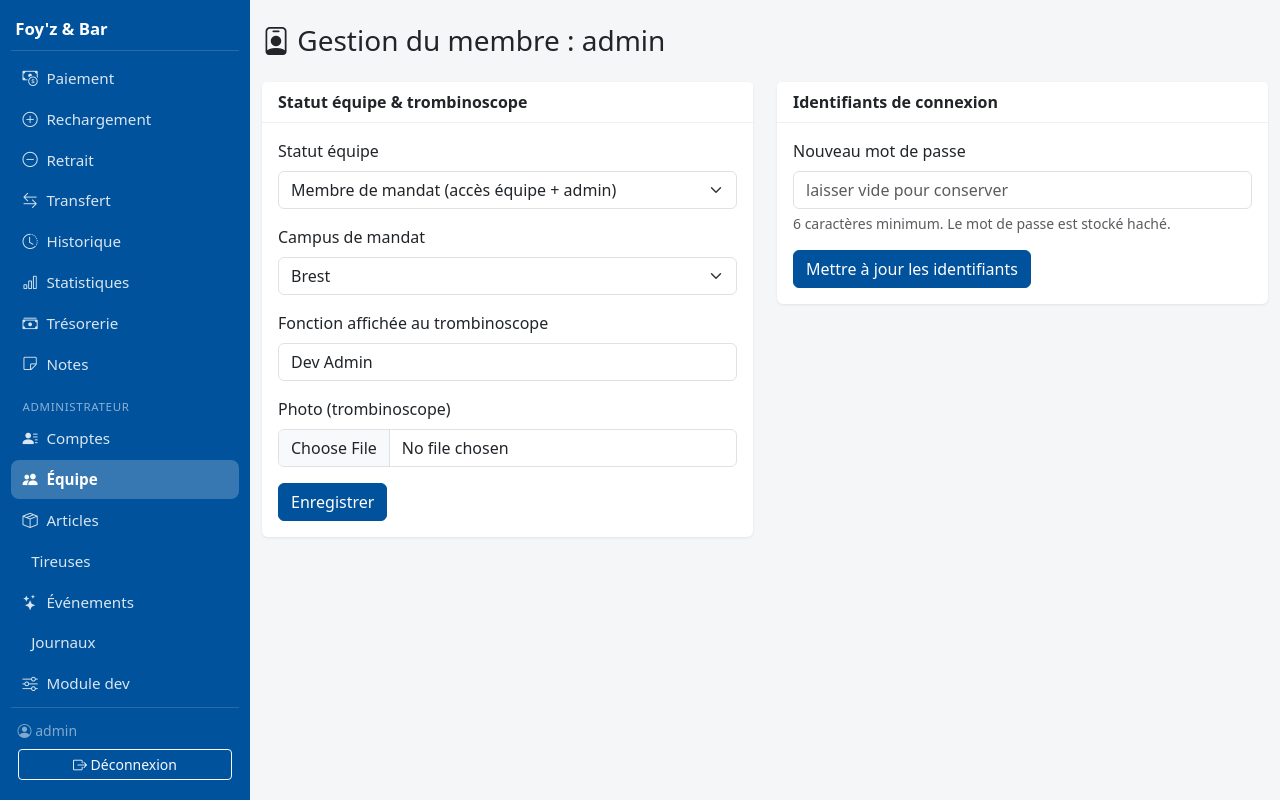
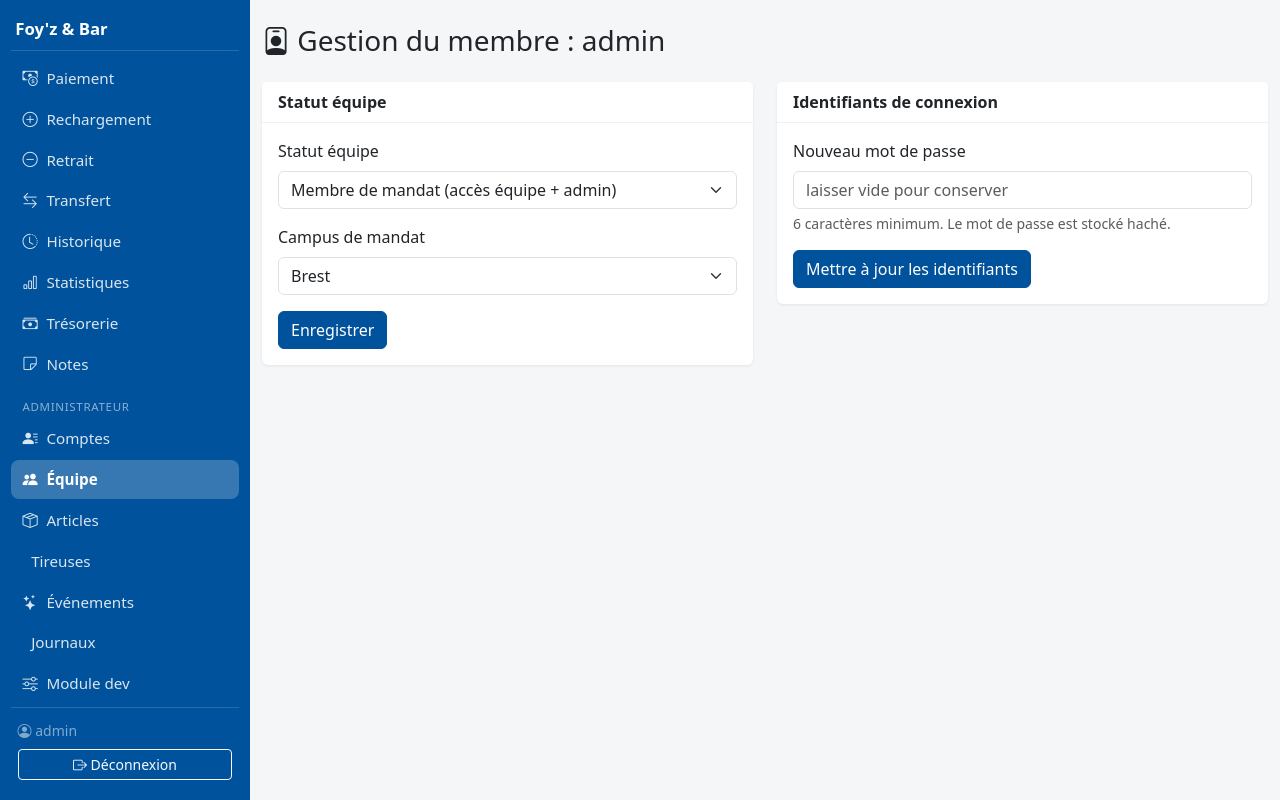
Before and after one commit to pauldebise/plateforme_foyz_bar, a Flask app: page /admin/equipe/1 in a window 1280 px wide. Run offline with Flask 3, Linux system fonts and the light colour scheme; the visitor is signed in with stand-in values (Sample User, id 1).

Commit message:
trombinoscope: suppression complète du système (route publique, templates, champs photo/fonction, CSS, ETL, docs)

```diff
--- a/app/__init__.py
+++ b/app/__init__.py
@@ -19,7 +19,7 @@ def ensure_dev_admin():
     password = current_app.config.get("DEFAULT_ADMIN_PASSWORD", "admin")
     admin = db.session.scalars(select(User).where(func.lower(User.name) == "admin")).first()
     if admin is None:
-        admin = User(name="admin", team_status="mandat", team_campus="brest", team_title="Dev Admin")
+        admin = User(name="admin", team_status="mandat", team_campus="brest")
         db.session.add(admin)
     if not admin.password_hash:
         admin.password_hash = generate_password_hash(password)
--- a/app/models/user.py
+++ b/app/models/user.py
@@ -13,8 +13,6 @@ class User(db.Model):
     password_hash: db.Mapped[str | None] = db.mapped_column(db.String(255), nullable=True)
     team_status: db.Mapped[str | None] = db.mapped_column(db.String(10), nullable=True, default=None)
     team_campus: db.Mapped[str | None] = db.mapped_column(db.String(10), nullable=True, default=None)
-    team_title: db.Mapped[str | None] = db.mapped_column(db.String(120), nullable=True, default=None)
-    photo: db.Mapped[str | None] = db.mapped_column(db.String(255), nullable=True, default=None)
     blacklist: db.Mapped[bool] = db.mapped_column(db.Boolean, default=False)
     blacklist_alcohol: db.Mapped[bool] = db.mapped_column(db.Boolean, default=False)
     created_at: db.Mapped[datetime] = db.mapped_column(db.DateTime, default=utcnow)
--- a/app/routes/admin.py
+++ b/app/routes/admin.py
@@ -136,7 +136,6 @@ def membre(user_id):
             status = ""
         u.team_status = status or None
         u.team_campus = request.form.get("team_campus") if u.team_status else None
-        u.team_title = (request.form.get("team_title") or "").strip() or None
         password = request.form.get("password") or ""
         if password:
             if len(password) < 6:
@@ -145,9 +144,6 @@ def membre(user_id):
             from werkzeug.security import generate_password_hash
 
             u.password_hash = generate_password_hash(password)
-        photo = save_upload(request.files.get("photo"), allowed=(".jpg", ".jpeg", ".png", ".webp"))
-        if photo:
-            u.photo = photo
         db.session.commit()
         flash("Membre mis à jour.", "success")
         return redirect(url_for("admin.membre", user_id=u.id))
@@ -500,7 +496,6 @@ def module_dev():
                 flash("Lien supprimé.", "success")
         db.session.commit()
         return redirect(url_for("admin.module_dev"))
-    members = db.session.scalars(select(User).where(User.team_status == "mandat").order_by(User.name)).unique().all()
     links = db.session.scalars(select(UsefulLink).order_by(UsefulLink.position)).all()
     values = {k: S.get_setting(k) for k in S.DEFAULTS}
-    return render_template("admin/module_dev.html", values=values, members=members, links=links)
+    return render_template("admin/module_dev.html", values=values, links=links)
--- a/app/static/css/app.css
+++ b/app/static/css/app.css
@@ -146,8 +146,6 @@ a, .btn-link { color: var(--primary); }
 .cancelled-row { opacity: .5; text-decoration: line-through; }
 
 .event-poster { width: 100%; height: 210px; object-fit: cover; border-radius: 8px; background: #dde3e9; }
-.trombi-photo { width: 100%; aspect-ratio: 1; object-fit: cover; border-radius: 8px; background: #dde3e9; }
-.trombi-placeholder { width: 100%; aspect-ratio: 1; border-radius: 8px; background: #dde3e9; display: flex; align-items: center; justify-content: center; font-size: 2.4rem; color: #97a3ae; }
 
 .login-hero { max-width: 460px; margin: 3vh auto; }
 
--- a/app/templates/admin/membre.html
+++ b/app/templates/admin/membre.html
@@ -6,9 +6,9 @@
 <div class="row g-4">
   <div class="col-lg-6">
     <div class="card">
-      <div class="card-header">Statut équipe &amp; trombinoscope</div>
+      <div class="card-header">Statut équipe</div>
       <div class="card-body">
-        <form method="post" enctype="multipart/form-data">
+        <form method="post">
           <input type="hidden" name="_csrf" value="{{ csrf_token() }}">
           <div class="mb-3">
             <label class="form-label">Statut équipe</label>
@@ -28,15 +28,6 @@
               {% endfor %}
             </select>
           </div>
-          <div class="mb-3">
-            <label class="form-label">Fonction affichée au trombinoscope</label>
-            <input class="form-control" name="team_title" value="{{ u.team_title or '' }}" placeholder="ex : Président, Maître barman…">
-          </div>
-          <div class="mb-3">
-            <label class="form-label">Photo (trombinoscope)</label>
-            {% if u.photo %}<img src="/uploads/{{ u.photo }}" class="trombi-photo mb-2" style="width: 120px;">{% endif %}
-            <input class="form-control" type="file" name="photo" accept=".jpg,.jpeg,.png,.webp">
-          </div>
           <button class="btn btn-primary">Enregistrer</button>
         </form>
       </div>
@@ -51,7 +42,6 @@
           <input type="hidden" name="_csrf" value="{{ csrf_token() }}">
           <input type="hidden" name="team_status" value="{{ u.team_status or '' }}">
           <input type="hidden" name="team_campus" value="{{ u.team_campus or '' }}">
-          <input type="hidden" name="team_title" value="{{ u.team_title or '' }}">
           <div class="mb-3">
             <label class="form-label">Nouveau mot de passe</label>
             <input class="form-control" type="password" name="password" placeholder="{% if u.password_hash %}laisser vide pour conserver{% else %}définir un mot de passe{% endif %}">
--- a/migration/sources/__init__.py
+++ b/migration/sources/__init__.py
@@ -117,9 +117,7 @@ USER_FIELDS = {
     "balance": ("solde", "balance", "solde_euros", "credit", "solde_compte"),
     "team_status": ("statut", "statut_equipe", "team_status", "role_equipe", "status",
                     "is_foyz"),
-    "team_title": ("titre", "team_title", "fonction", "poste"),
     "team_campus": ("campus_equipe", "team_campus", "campus"),
-    "photo": ("photo", "avatar", "photo_url"),
     "blacklist": ("blacklist", "blacklisted", "interdit", "liste_noire"),
     "blacklist_alcohol": ("blacklist_alcool", "blacklist_alcohol", "sans_alcool",
                           "alcohol_blacklisted"),
@@ -200,9 +198,7 @@ def map_user_row(row, campus, money_unit):
         "promotion": as_int(pick(row, USER_FIELDS["promotion"])),
         "password_hash": hash_val,
         "team_status": normalize_team_status(pick(row, USER_FIELDS["team_status"])),
-        "team_title": pick(row, USER_FIELDS["team_title"]),
         "team_campus": team_campus,
-        "photo": pick(row, USER_FIELDS["photo"]),
         "blacklist": as_bool(pick(row, USER_FIELDS["blacklist"])) or False,
         "blacklist_alcohol": as_bool(pick(row, USER_FIELDS["blacklist_alcohol"])) or False,
         "glasses_outstanding": as_int(pick(row, USER_FIELDS["glasses_outstanding"])) or 0,
```
Also changed, not shown: COMPTE_RENDU.md (+2 -3 lines), app/routes/public.py (+1 -14 lines), app/templates/admin/equipe.html (+3 -5 lines), app/templates/admin/module_dev.html (+0 -16 lines), app/templates/public/trombinoscope.html (deleted, +0 -27 lines), migration/etl.py (+2 -8 lines), README.md.
